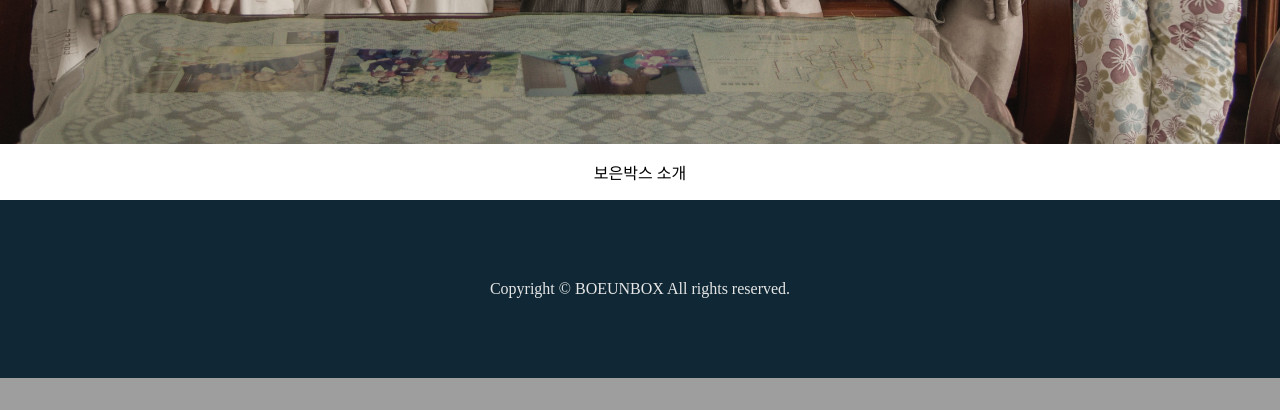
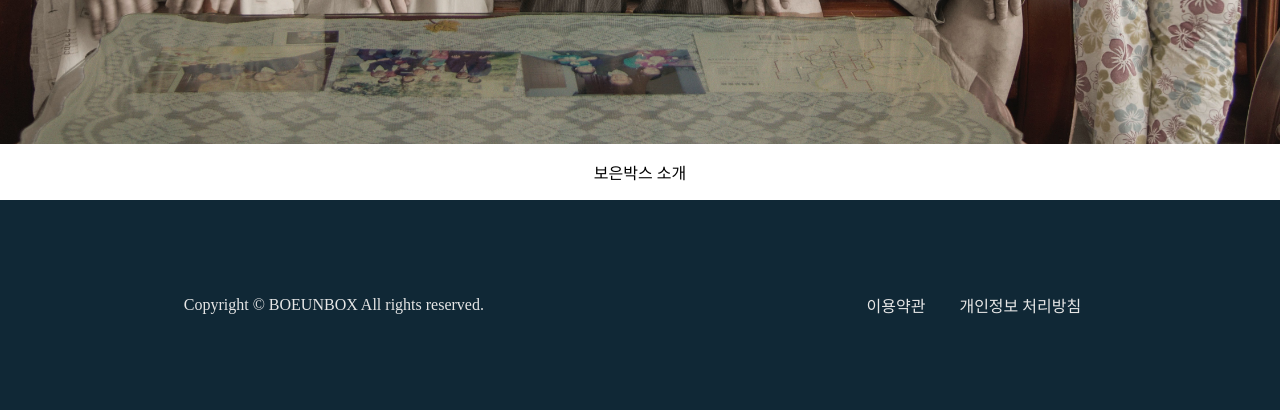
Before and after one commit to boeunbox/bbteam, a Django app: page / in a window 1280 px wide. Shown: the part 1936-2346 px from the top of the page. Before the commit the page ends 2314 px from the top, so only its background shows below. Run offline with Django 3.2, Linux system fonts and the light colour scheme; some libraries are stand-ins or nearby versions; some web fonts are replaced.

Commit message:
base.css와 index.html 수정

```diff
--- a/boeunbox/mainapp/static/css/base.css
+++ b/boeunbox/mainapp/static/css/base.css
@@ -87,7 +87,7 @@ a{
 }
 
 /* MediaQuery */
-@media screen and (max-width:768px){
+@media screen and (max-width: 1543px){
   .navbar {
     flex-direction: column;
     align-items: flex-start;
@@ -124,4 +124,28 @@ a{
   padding: 5rem 0;
   background-color: #102836;
   color: #e6e6e6;
+  display: flex;
+  flex-wrap: wrap;
+  justify-content: space-around;
+  align-items: center;
+  height: 50px;
 }
+
+.copyright {
+  display: inline-block;
+  position: relative;
+}
+
+.terms {
+  display: inline-block;
+  position: relative;
+}
+
+.terms a {
+  text-decoration: none;
+  color: #e6e6e6
+}
+
+a {
+  padding: 0 15px;
+}
--- a/boeunbox/mainapp/templates/base.html
+++ b/boeunbox/mainapp/templates/base.html
@@ -21,7 +21,8 @@
             font-weight: normal;
             font-style: normal;
         }
-        *{
+
+        * {
             font-family: MapoFlowerIsland;
         }
     </style>
@@ -53,8 +54,12 @@
     {% endblock %}
 
     <!-- 공통 FOOTER -->
-    <footer class="footer bg-black small text-center text-white-50">
-        <div class="container">Copyright © BOEUNBOX All rights reserved.</div>
+    <footer class="footer">
+        <div class="copyright">Copyright © BOEUNBOX All rights reserved.</div>
+        <div class="terms">
+            <a href="#">이용약관</a>
+            <a href="#">개인정보 처리방침</a>
+        </div>
     </footer>
 
     <!-- 자바스크립트 -->
--- a/boeunbox/mainapp/templates/index.html
+++ b/boeunbox/mainapp/templates/index.html
@@ -33,7 +33,7 @@
             <div class="mx-auto text-center">
                 <h1 class="mx-auto my-0">보은박스</h1>
                 <h2 class="text-white-50 mx-auto mt-2 mb-5">보은박스는 마음을 담습니다.</h2>
-                <a class="btn btn-primary js-scroll-trigger" href="{% url 'product' %}">상자 채우기</a>
+                <a class="btn" href="{% url 'product' %}">상자 채우기</a>
             </div>
         </div>
     </div>
@@ -43,7 +43,7 @@
             <p>푸른 하늘보다 높고 푸른 바다보다 넓은 당신의 은혜</p>
             <p>어떻게 하면 일상 속에서 보답할 수 있을까?</p>
             <p>마음과 마음을 이어주기 위해서 보은박스가 탄생했습니다.</p>
-            <a class="btn btn-primary js-scroll-trigger" href="{% url 'mission' %}">더 알아보기</a>
+            <a class="btn" href="{% url 'mission' %}">더 알아보기</a>
         </div>
     </div>
 
```
